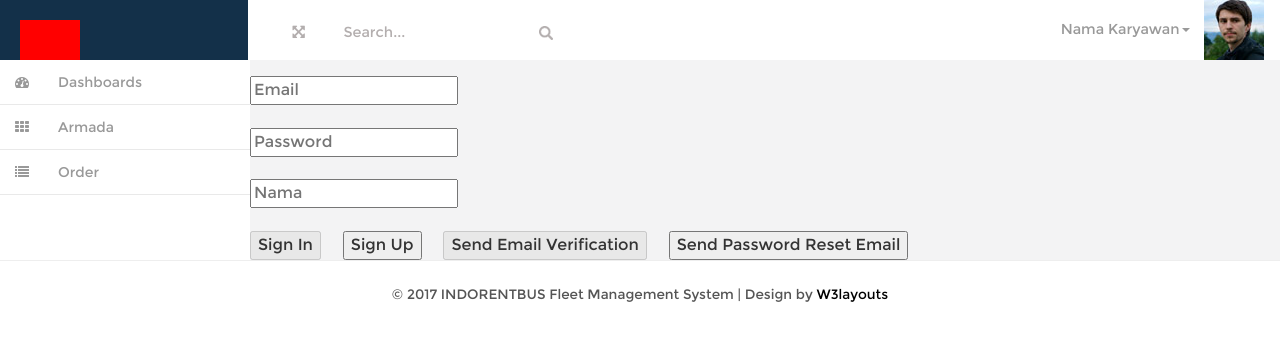
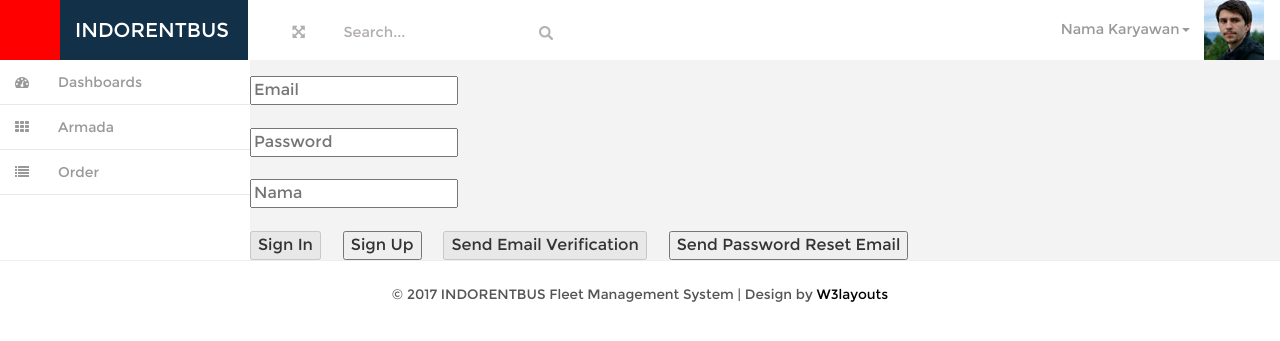
Before and after one commit to kemtol/indorentbus, a Jekyll site: the page built from index.html, in a window 1280 px wide. Shown: the top 341 px of the page. Built offline with Jekyll 4.4.1, drawn with Linux system fonts in a browser that asks for light colours; nearby versions of some CDN libraries; Markdown is read by kramdown in place of the engine named in the settings; comment, search, counter and statistics services are not loaded.

Commit message:
Update default.html

```diff
--- a/_layouts/default.html
+++ b/_layouts/default.html
@@ -67,7 +67,7 @@
 			<div class="navbar-header">
 				<button type="button" class="navbar-toggle" data-toggle="collapse" data-target=".navbar-collapse"> <span class="sr-only">Toggle navigation</span> <span class="icon-bar"></span> <span class="icon-bar"></span> <span class="icon-bar"></span> </button>
 			<h1>
-			<a class="navbar-brand" href="https://kemtol.github.io/indorentbus" style="vertical-align: top;">
+			<a class="navbar-brand" href="https://kemtol.github.io/indorentbus" style="padding:0;vertical-align: top;">
 				<span style="width: 60px;height: 60px;background:red;display: block;position: left:0;float: left;"></span>
 				<span style="display: inline-block;padding: 20px 0 0 15px;box-sizing: border-box;width: block;float: left;">INDORENTBUS</span>
 				<span style="display:block;clear:both"></span>
```
